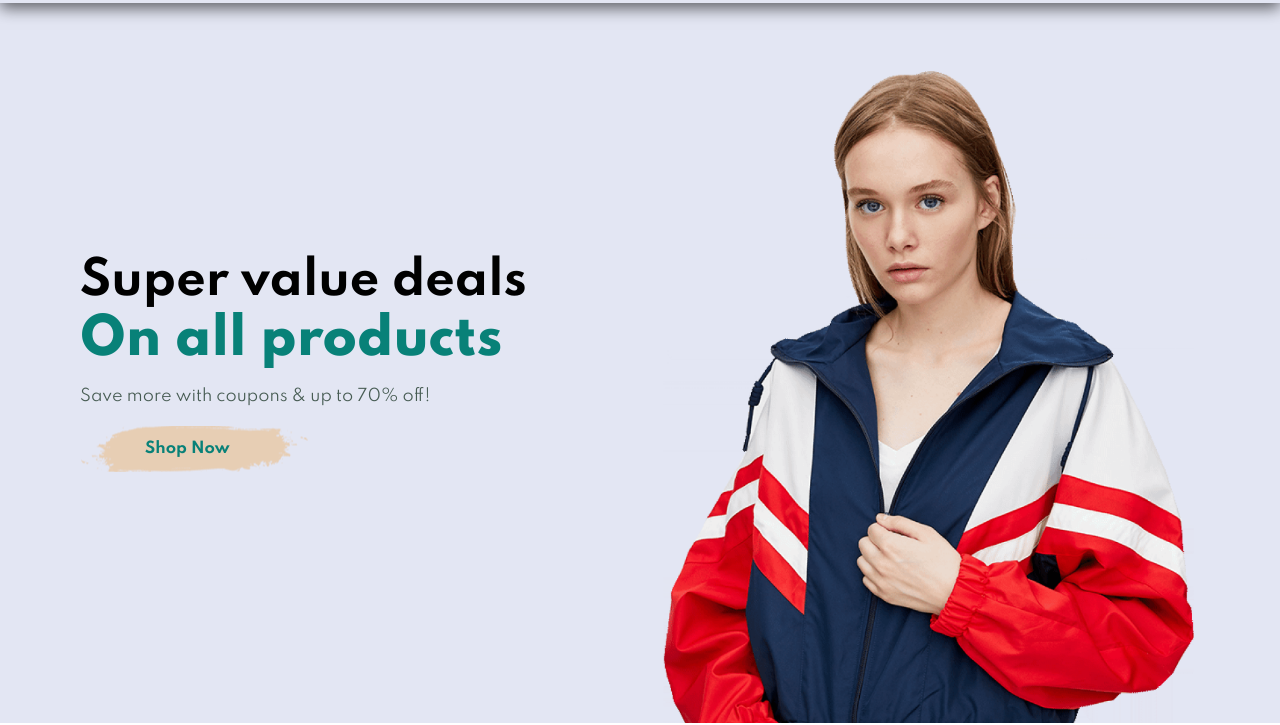
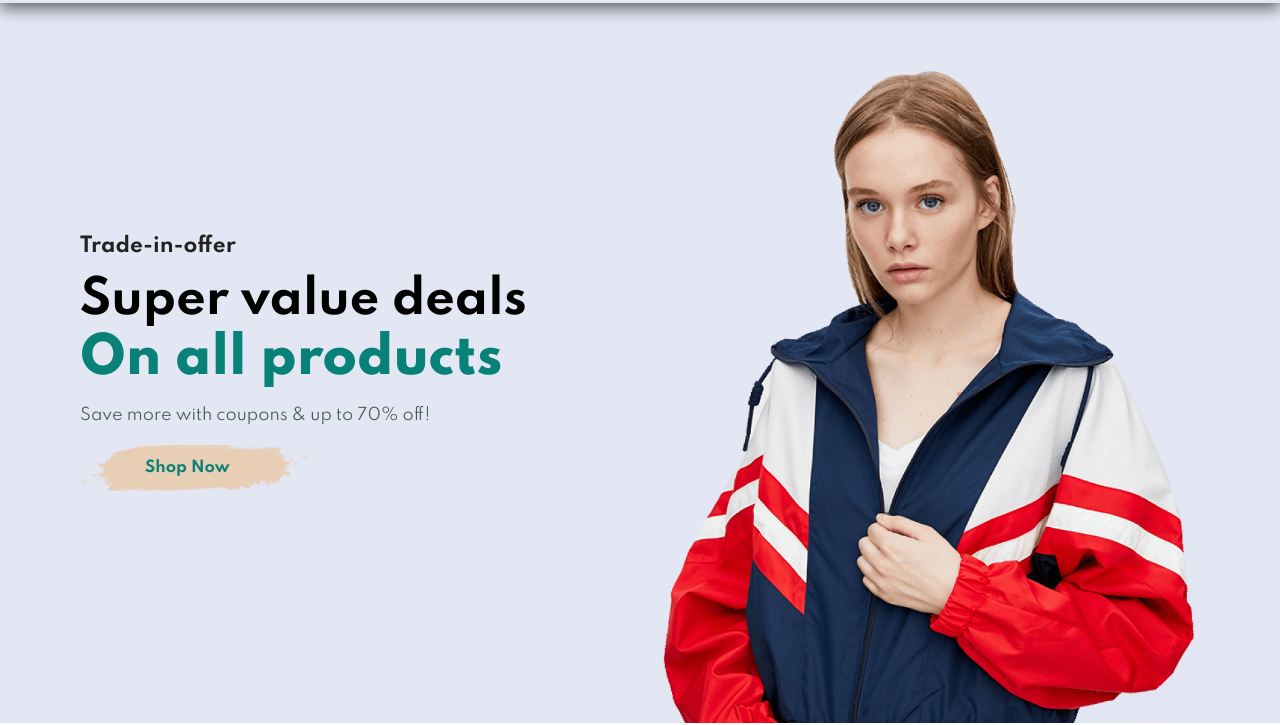
Before and after one commit to kshitizsoni12/E-commmerce-website, a plain HTML site: page index.html in a window 1280 px wide. Shown: the part 82-807 px from the top of the page. Drawn offline with nearby package versions, Linux system fonts and the light colour scheme.

Commit message:
Update index.html

```diff
--- a/index.html
+++ b/index.html
@@ -45,7 +45,7 @@
 
         <!-- hero section -->
         <section class="hero">
-<!--             <h4>Trade-in-offer</h4> -->
+            <h4>Trade-in-offer</h4>
             <h2>Super value deals</h2>
             <h1>On all products</h1>
             <p>Save more with coupons & up to 70% off!</p>
```
